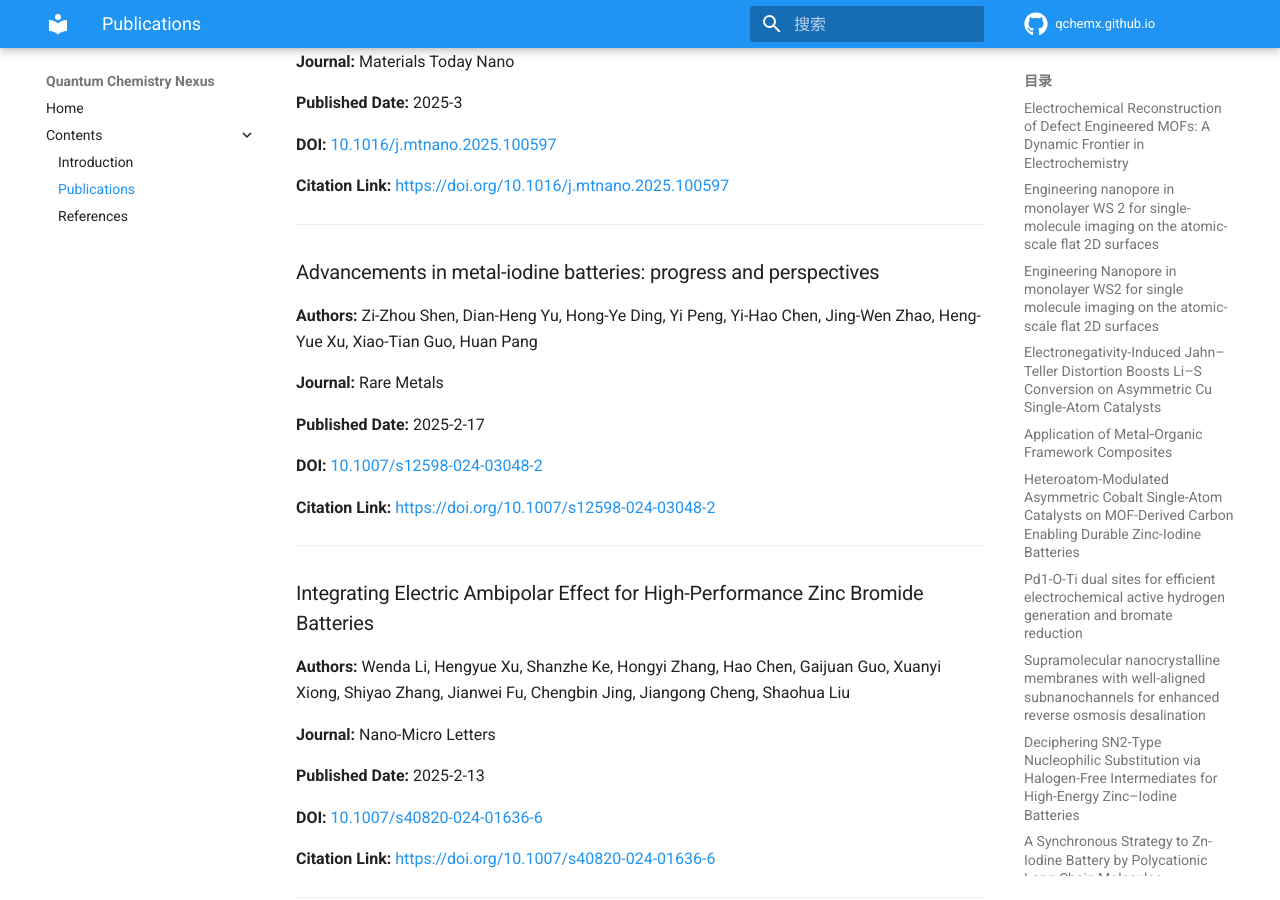
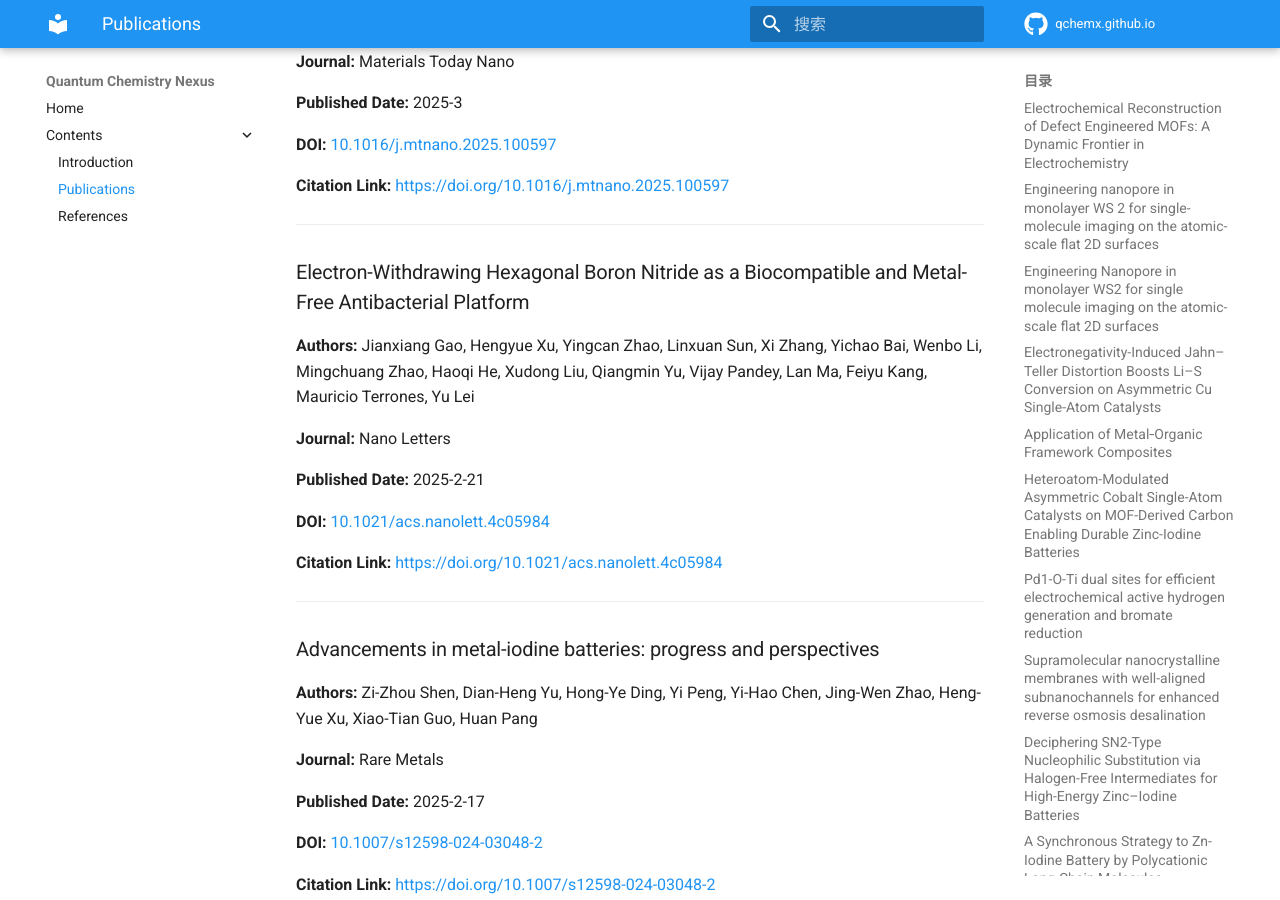
Before and after one commit to QChemX/qchemx.github.io, an MkDocs documentation site: the page built from docs/publications.md, in a window 1280 px wide and 900 px high, scrolled down 6528 px. Built offline with MkDocs 1.6.1 and Material for MkDocs 9.7.7, drawn with Linux system fonts in a browser that asks for light colours; comment, search, counter and statistics services are not loaded; some of the changed text lies outside the part shown.

Commit message:
[orcid sync] Update publications

```diff
--- a/docs/publications.md
+++ b/docs/publications.md
@@ -310,6 +310,22 @@ This page was generated automatically.
 
 ---
 
+### Electron-Withdrawing Hexagonal Boron Nitride as a Biocompatible and Metal-Free Antibacterial Platform
+
+**Authors:** Jianxiang Gao, Hengyue Xu, Yingcan Zhao, Linxuan Sun, Xi Zhang, Yichao Bai, Wenbo Li, Mingchuang Zhao, Haoqi He, Xudong Liu, Qiangmin Yu, Vijay Pandey, Lan Ma, Feiyu Kang, Mauricio Terrones, Yu Lei
+
+**Journal:** Nano Letters
+
+**Published Date:** 2025-2-21
+
+**DOI:** [10.1021/acs.nanolett.4c05984](https://doi.org/10.1021/acs.nanolett.4c05984)
+
+**Citation Link:** [https://doi.org/10.1021/acs.nanolett.4c05984](https://doi.org/10.1021/acs.nanolett.4c05984)
+
+
+
+---
+
 ### Advancements in metal-iodine batteries: progress and perspectives
 
 **Authors:** Zi-Zhou Shen, Dian-Heng Yu, Hong-Ye Ding, Yi Peng, Yi-Hao Chen, Jing-Wen Zhao, Heng-Yue Xu, Xiao-Tian Guo, Huan Pang
```
Also changed, not shown: other parts of docs/publications.md (+1 -17 lines).
